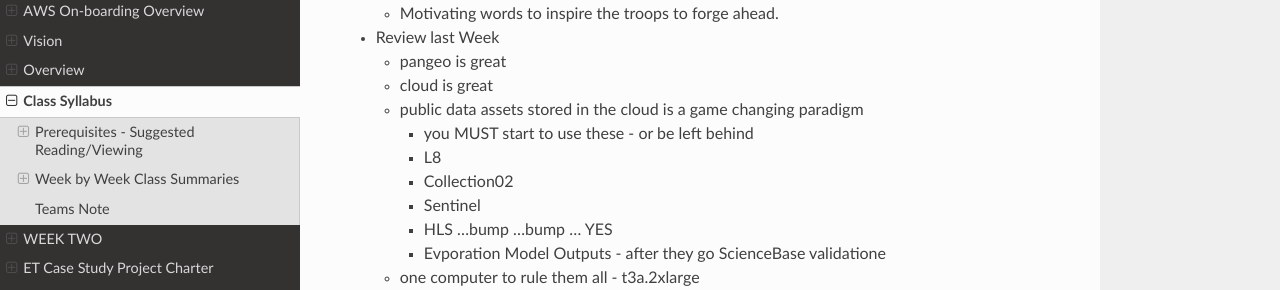
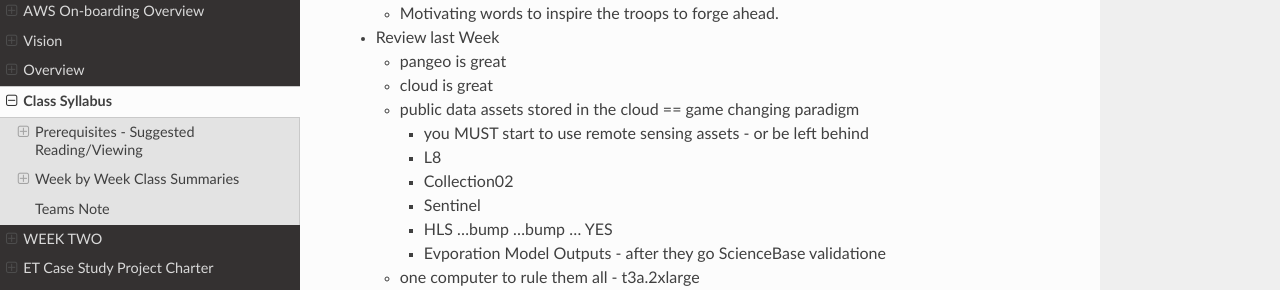
Before and after one commit to tonybutzer/harmony, a Sphinx documentation site: the page built from documentation/source/00weekbyweek.md, in a window 1280 px wide and 900 px high, scrolled down 4720 px. Shown: the part 158-448 px from the top of the window. Built offline with Sphinx 7.4.7 and the Read the Docs theme 2.0.0, drawn with Linux system fonts in a browser that asks for light colours; pages that are not in the unit, such as notebooks, are missing from menus.

Commit message:
automatic git update from Makefile

```diff
--- a/documentation/source/00weekbyweek.md
+++ b/documentation/source/00weekbyweek.md
@@ -153,8 +153,8 @@ we will fill in more color/detail as we go through our CASE Studies.
 - Review last Week
 	- pangeo is great
 	- cloud is great
-	- public data assets stored in the cloud is a game changing paradigm
-		- you MUST start to use these - or be left behind
+	- public data assets stored in the cloud == game changing paradigm
+		- you MUST start to use remote sensing assets - or be left behind
 		- L8
 		- Collection02
 		- Sentinel
```
